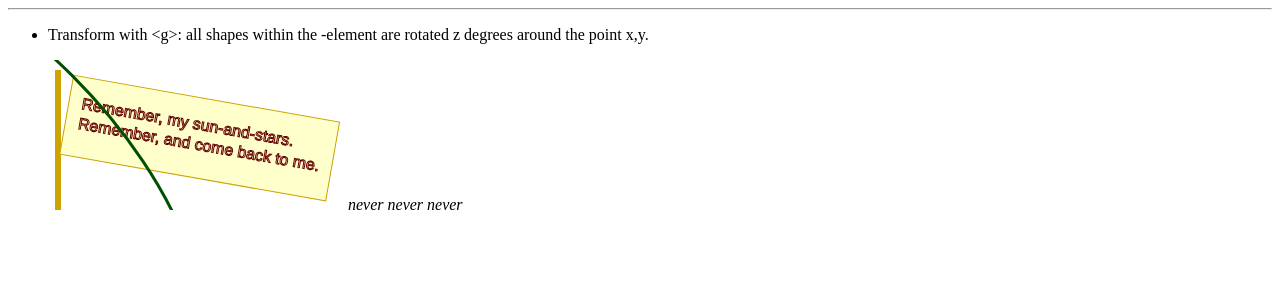
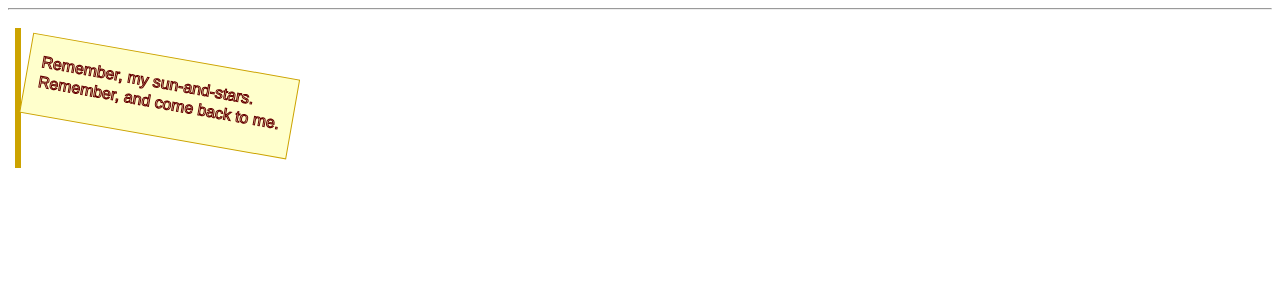
Before and after one commit to h-q-z/h-q-z.github.io, a Jekyll site: the page built from SVG_Examples.html, in a window 1280 px wide. Shown: the top 300 px of the page. Built offline with Jekyll 4.4.1, drawn with Linux system fonts in a browser that asks for light colours.

Commit message:
Comment eclipse ...
Need to find out how to make the drawable area bigger (width only seems to be <300) now

```diff
--- a/SVG_Examples.html
+++ b/SVG_Examples.html
@@ -15,19 +15,17 @@ layout: latex
   </radialGradient>
 </defs>
 
-<ul>
-<li> Transform with &lt;g&gt;: all shapes within the <g>-element are rotated z degrees around the point x,y. <p/><p/>
-  <svg>
+<svg>
     <line x1="10" y1="10" x2="10" y2="300" style="stroke: #cca300; stroke-width:6"/>
     <g transform="rotate(10 50 50)">
     <rect x="20" y="20" height="80" width="270" style="stroke: #cca300; fill:#ffffcc;"/>
     <text x="33" y="52" style="stroke: #660000; fill: none;font-family: Arial;">Remember, my sun-and-stars.</text>
     <text x="33" y="72" style="stroke: #660000; fill: none;font-family: Arial;">Remember, and come back to me.</text>
     </g>
-
+<!--
     <g transform="rotate(45 300 150)">
       <ellipse cx="10" cy="400" rx="300" ry="150" style="fill:url(#myRadialGradient4); stroke: #005000; stroke-width: 3;"/>
       <text x="12" y="402" style="stroke: #660000; fill: #660000">Never, the darkness cried, <I>never never never</I></text>
     </g>
-  </svg>
-</li>
+-->
+</svg>
```
